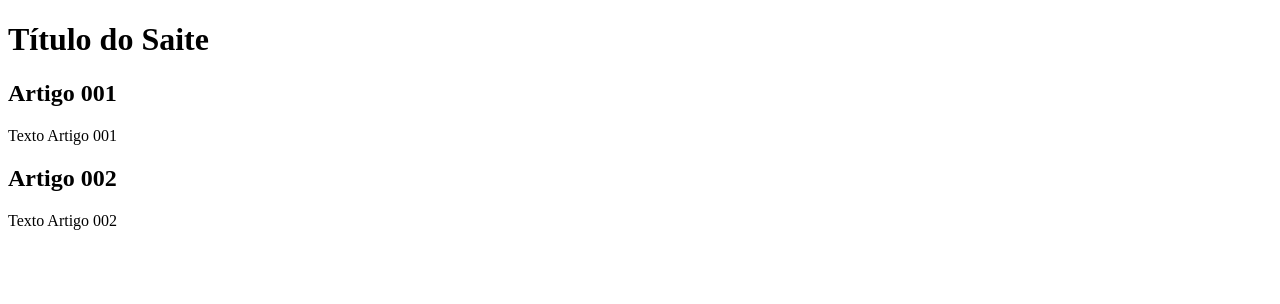
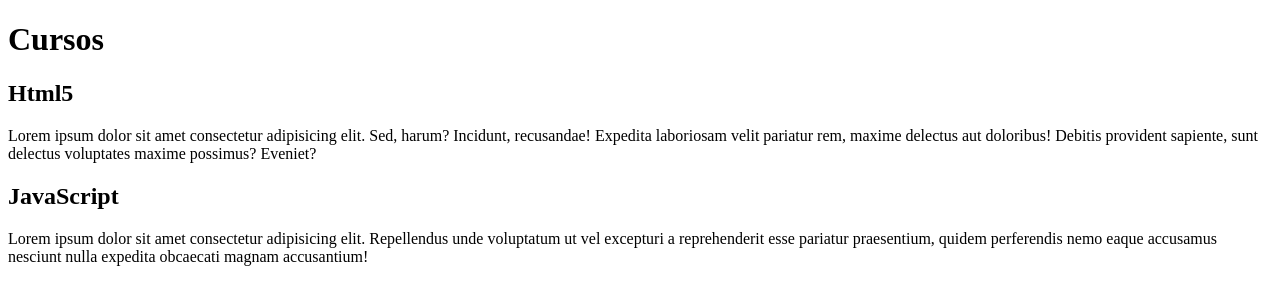
Before and after one commit to jeffsonn1/site-teste, a plain HTML site: page index.html in a window 1280 px wide. Drawn offline with Linux system fonts and the light colour scheme.

Commit message:
comecei o conteúdo

```diff
--- a/index.html
+++ b/index.html
@@ -9,15 +9,15 @@
 <body>
     <main>
         <header>
-            <h1>Título do Saite</h1>
+            <h1>Cursos</h1>
         </header>
         <article>
-            <h2>Artigo 001</h2>
-            <p>Texto Artigo 001</p>
+            <h2>Html5</h2>
+            <p>Lorem ipsum dolor sit amet consectetur adipisicing elit. Sed, harum? Incidunt, recusandae! Expedita laboriosam velit pariatur rem, maxime delectus aut doloribus! Debitis provident sapiente, sunt delectus voluptates maxime possimus? Eveniet?</p>
         </article>
         <article>
-            <h2>Artigo 002</h2>
-            <p>Texto Artigo 002</p>
+            <h2>JavaScript</h2>
+            <p>Lorem ipsum dolor sit amet consectetur adipisicing elit. Repellendus unde voluptatum ut vel excepturi a reprehenderit esse pariatur praesentium, quidem perferendis nemo eaque accusamus nesciunt nulla expedita obcaecati magnam accusantium!</p>
         </article>
     </main>
 </body>
```
